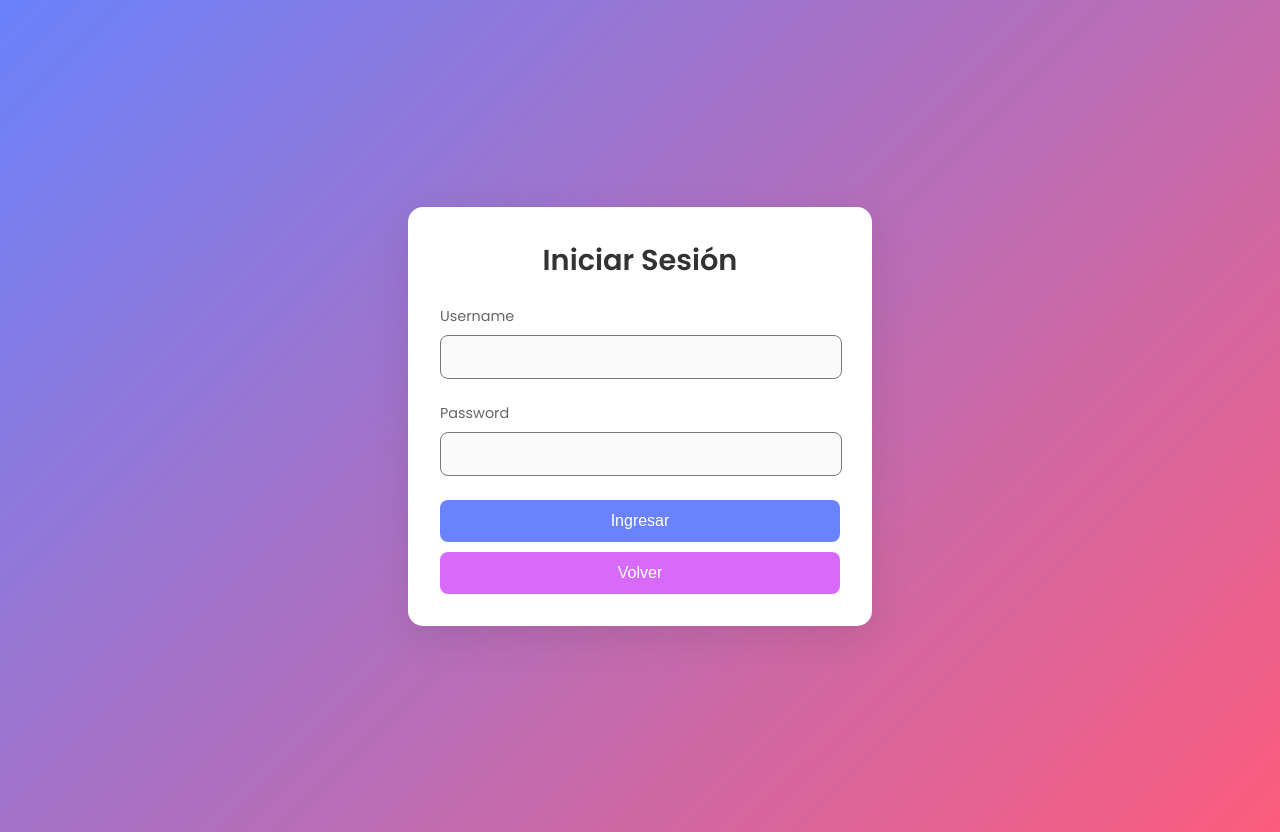
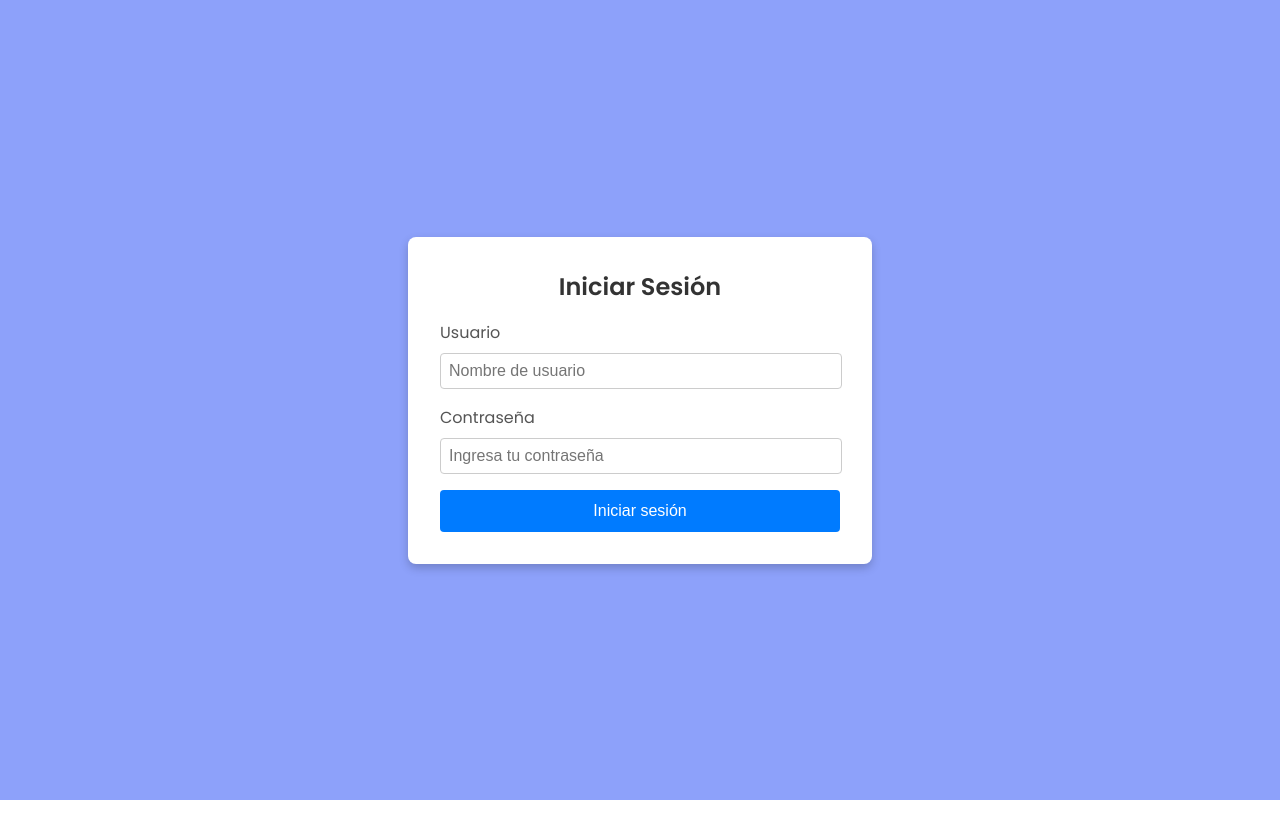
Before and after one commit to ClaudioFonseca2002/frontEnd_porfolio, a React (Vite) app: page /login in a window 1280 px wide. After the commit the page ends 800 px from the top, so only its background shows below. Built offline with nearby package versions, Linux system fonts and the light colour scheme.

Commit message:
cambios en Login.jsx

```diff
--- a/src/views/login/Login.css
+++ /dev/null
@@ -1,118 +0,0 @@
-.login-container {
-    display: grid;
-    place-items: center;
-    height: 100vh;
-    padding: 1rem;
-    background: linear-gradient(135deg, #6a82fb 0%, #fc5c7d 100%);
-  }
-
-  .login-card {
-    background-color: #fff;
-    padding: 2rem;
-    border-radius: 15px;
-    box-shadow: 0px 10px 40px rgba(0, 0, 0, 0.1);
-    width: 100%;
-    max-width: 400px;
-  }
-
-  .login-title {
-    text-align: center;
-    margin-bottom: 1.5rem;
-    color: #333;
-    font-size: clamp(1.5rem, 2.5vw, 1.8rem);
-  }
-
-  .login-form {
-    display: flex;
-    flex-direction: column;
-  }
-
-  .input-group {
-    margin-bottom: 1.5rem;
-  }
-
-  .input-group label {
-    display: block;
-    font-size: 0.9rem;
-    margin-bottom: 0.5rem;
-    color: #666;
-  }
-
-  .input-group input {
-    width: 94%; /* Ajuste dinámico */
-    padding: 0.75rem;
-    font-size: 1rem;
-    border: 1px solid #7c7777;
-    border-radius: 8px;
-    background-color: #fafafa;
-    outline: none;
-    transition: border-color 0.3s ease;
-  }
-
-  .input-group input:focus {
-    border-color: #6a82fb;
-  }
-
-  .login-button {
-    padding: 0.75rem;
-    font-size: clamp(0.9rem, 2vw, 1rem);
-    background-color: #6a82fb;
-    color: #fff;
-    border: none;
-    border-radius: 8px;
-    cursor: pointer;
-    transition: background-color 0.3s ease;
-    width: 100%;
-  }
-
-  .back-button {
-    margin-top: 10px;
-    padding: 0.75rem;
-    font-size: clamp(0.9rem, 2vw, 1rem);
-    background-color: #d76af8;
-    color: #fff;
-    border: none;
-    border-radius: 8px;
-    cursor: pointer;
-    transition: background-color 0.3s ease;
-    width: 100%;
-  }
-
-  .login-button:hover {
-    background-color: #0d2b57;
-  }
-
-  .back-button:hover {
-    background-color: #a244c4;
-  }
-
-  /* Responsividad */
-  @media (max-width: 768px) {
-    .login-card {
-      padding: 1.5rem;
-    }
-
-    .input-group input {
-      padding: 0.7rem;
-    }
-
-    .login-button,
-    .back-button {
-      padding: 0.7rem;
-    }
-  }
-
-  @media (max-width: 480px) {
-    .login-card {
-      padding: 1rem;
-    }
-
-    .input-group input {
-      padding: 0.5rem;
-    }
-
-    .login-button,
-    .back-button {
-      padding: 0.6rem;
-    }
-  }
--- a/src/views/login/Login.jsx
+++ b/src/views/login/Login.jsx
@@ -1,101 +1,32 @@
-//Importaciones
-import React from "react";
-import "./Login.css";
-import { Link } from "react-router-dom";
-import { useNavigate } from "react-router-dom";
-import { useState } from "react";
-
+import React from 'react';
+import styles from './Login.module.css';
 
 const Login = () => {
-  const navigate = useNavigate();
-
-  //Estados
-  const [password, setPassword] = useState("");
-  const [username, setUsername] = useState("");
-
-  //Estado para manejar errores
-  const [error, setError] = useState("");
-
-  //Guardar valor username
-  const handleUsername = (e) => {
-    setUsername(e.target.value);
-  };
-
-  //Guardar valor password
-  const handlePassword = (e) => {
-    setPassword(e.target.value);
-  };
-
-  /*const handleSubmit = async (e) => {
-    e.preventDefault();
-    setError(""); // Limpiar errores anteriores
-    const data = {
-      username,
-      password,
-    };
-
-    try {
-      const response = await fetch("http://localhost:5000/login", {
-        method: "POST",
-        headers: {
-          "Content-Type": "application/json",
-        },
-        body: JSON.stringify(data),
-      });
-
-      if (!response.ok) {
-        throw new Error(`Error: ${response.statusText}`);
-      }
-
-      const result = await response.json();
-
-      if (result.token) {
-        localStorage.setItem("token", result.token);
-        navigate("/"); // Redirecciona a la vista "/home"
-        console.log("Token generado correctamente");
-      } else {
-        setError("Usuario o contraseña incorrectos");
-        console.log("No existe token");
-      }
-    } catch (error) {
-      console.error("Error al autenticar:", error);
-      setError("Error al autenticar. Inténtalo de nuevo.");
-    }
-  };*/
-
   return (
-    <div className="login-container">
-      <div className="login-card">
-        <h2 className="login-title">Iniciar Sesión</h2>
-        <form className="login-form">
-          <div className="input-group">
-            <label htmlFor="username">Username</label>
+    <div className={styles.loginContainer}>
+      <form className={styles.loginForm}>
+        <h2 className={styles.heading}>Iniciar Sesión</h2>
+        <div className={styles.formGroup}>
+          <label htmlFor="username" className={styles.label}>Usuario</label>
           <input
-              type="username"
             id="username"
-              onChange={handleUsername}
+            className={styles.input}
+            placeholder="Nombre de usuario"
             required
           />
         </div>
-          <div className="input-group">
-            <label htmlFor="password">Password</label>
+        <div className={styles.formGroup}>
+          <label htmlFor="password" className={styles.label}>Contraseña</label>
           <input
             type="password"
             id="password"
-              onChange={handlePassword}
+            className={styles.input}
+            placeholder="Ingresa tu contraseña"
             required
           />
         </div>
-          <button type="submit" className="login-button">
-            Ingresar
-          </button>
-          <Link to="/">
-            <button type="submit" className="back-button">
-              Volver
-            </button>
-          </Link>
+        <button type="submit" className={styles.button}>Iniciar sesión</button>
       </form>
-      </div>
     </div>
   );
 };
--- /dev/null
+++ b/src/views/login/Login.module.css
@@ -0,0 +1,72 @@
+/* Estilo principal para el contenedor */
+.loginContainer {
+  display: flex;
+  justify-content: center;
+  align-items: center;
+  height: 100vh;
+  background-color: #8da1fa;
+}
+
+/* Estilo del formulario */
+.loginForm {
+  background-color: #ffffff;
+  padding: 2rem;
+  border-radius: 8px;
+  box-shadow: 0 4px 10px rgba(0, 0, 0, 0.2);
+  width: 100%;
+  max-width: 400px;
+  text-align: center;
+}
+
+/* Títulos */
+.heading {
+  margin-bottom: 1rem;
+  color: #333333;
+}
+
+/* Grupos del formulario */
+.formGroup {
+  margin-bottom: 1rem;
+  text-align: left;
+}
+
+.label {
+  display: block;
+  margin-bottom: 0.5rem;
+  color: #555555;
+}
+
+.input {
+  width: 96%;
+  padding: 0.5rem;
+  font-size: 1rem;
+  border: 1px solid #cccccc;
+  border-radius: 4px;
+}
+
+/* Botón */
+.button {
+  background-color: #007bff;
+  color: #ffffff;
+  padding: 0.75rem 1rem;
+  font-size: 1rem;
+  border: none;
+  border-radius: 4px;
+  cursor: pointer;
+  width: 100%;
+}
+
+.button:hover {
+  background-color: #0056b3;
+}
+
+/* Adaptación para pantallas pequeñas */
+@media (max-width: 768px) {
+  .loginForm {
+    padding: 1.5rem;
+  }
+
+  .button {
+    font-size: 0.9rem;
+  }
+}
```
Lines whose indentation alone changed are shown as unchanged.
